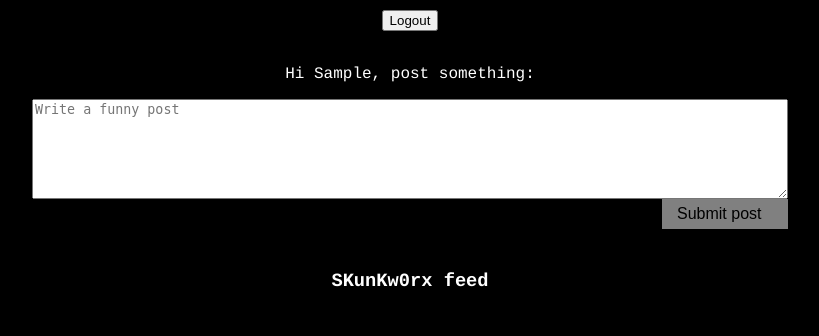
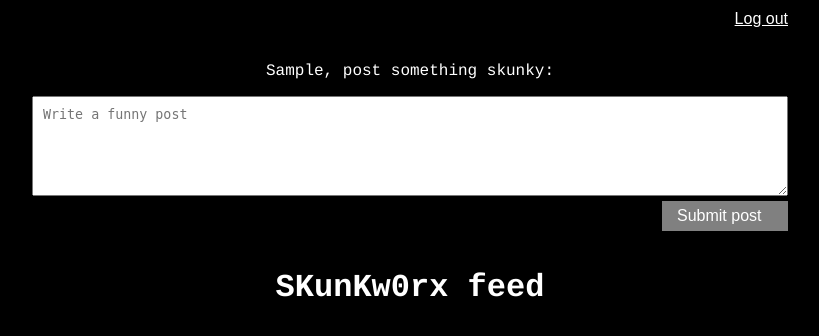
Before and after one commit to talisaar/skunkworx, a Django app: page /posts/ in a window 1280 px wide. Shown: the top 336 px of the page, without its empty margins (230-1049 px from the left). Run offline with Django 5.2, Linux system fonts and the light colour scheme; the visitor is signed in with stand-in values (Sample User, id 1); data that the repository does not hold is empty; some libraries are stand-ins or nearby versions.

Commit message:
more styling including post page

```diff
--- a/tali/assets/css/style.css
+++ b/tali/assets/css/style.css
@@ -113,25 +113,27 @@ input {
   appearance: none;
   -webkit-appearance: none !important;
   border: white;
+  font-size: 16px;
+  text-colo: black;
 }
 
-/* line 112, ../../scss/style.scss */
+/* line 114, ../../scss/style.scss */
 input::placeholder {
   color: #837b7b;
   font-size: 16px;
 }
 
-/* line 117, ../../scss/style.scss */
+/* line 119, ../../scss/style.scss */
 input[type="text"] {
-  color: #837b7b;
+  color: black;
 }
 
-/* line 121, ../../scss/style.scss */
+/* line 123, ../../scss/style.scss */
 input[type="password"] {
-  color: #837b7b;
+  color: black;
 }
 
-/* line 125, ../../scss/style.scss */
+/* line 127, ../../scss/style.scss */
 input[type="submit"] {
   appearance: none;
   -webkit-appearance: none !important;
@@ -140,8 +142,43 @@ input[type="submit"] {
   font-size: 16px;
 }
 
-/* line 134, ../../scss/style.scss */
+/* line 136, ../../scss/style.scss */
 .start_section {
   padding-top: 15px;
   padding-bottom: 15px;
 }
+
+/* line 141, ../../scss/style.scss */
+#logout_button {
+  background: none !important;
+  border: none;
+  padding: 0 !important;
+  /*optional*/
+  font-family: arial, sans-serif;
+  /*input has OS specific font-family*/
+  color: white;
+  font-size: 16px;
+  text-decoration: underline;
+  cursor: pointer;
+  float: right;
+  margin-right: 20%;
+}
+
+/* line 156, ../../scss/style.scss */
+textarea {
+  padding: 10px;
+}
+
+/* line 160, ../../scss/style.scss */
+#post_button {
+  margin-top: 5px;
+  color: white;
+  background-color: gray;
+}
+
+/* line 166, ../../scss/style.scss */
+ul {
+  width: 40%;
+  margin-left: auto;
+  margin-right: auto;
+}
--- a/tali/homepage/templates/homepage/check_email.html
+++ b/tali/homepage/templates/homepage/check_email.html
@@ -6,7 +6,7 @@
 
 </head>
 <body ng-controller="signUpCtrl">
-    <h2> Click the link in the email sent to: <h2>{{ email }}</h2>
-    <h2> Wrong email? <a href="/">Start over</a>. </h2>
+    <h2 class="start_section"> Click the link in the email sent to: <h2>{{ email }}</h2>
+    <h2 class="start_section"> Wrong email? <a href="/">Start over</a>. </h2>
 
 </body>
--- a/tali/homepage/templates/homepage/index.html
+++ b/tali/homepage/templates/homepage/index.html
@@ -22,6 +22,7 @@
 
 <body>
 
+    <div style="width: 100%; height: 30px;"><a style="float: right; margin-right: 10%;"href="{% url 'login' %}">Log in</a> </div>
     <img id="logo" src ="{% static 'img/pepe.jpg' %}" style="display: block; margin: auto; height: 100px; width: 100px;">
 
     <h1> Welcome to SKunKw0rx</h1>
@@ -45,7 +46,7 @@
         <a class="start_section" href="https://github.com/talisaar/skunkworx/" target=”_blank”>view on Github</a>
     </p>
     <h3 class="start_section"> Tech stack</h3>
-    <ul style="margin-left: 30%; margin-right: 30%;">
+    <ul>
     <li>Django on backend</li>
     <li>Angular JS on front &#40;+DRF&#41;</li>
     <li>Served from ec2 with Gunicorn & NGINX</li>
--- a/tali/homepage/templates/homepage/posts.html
+++ b/tali/homepage/templates/homepage/posts.html
@@ -11,12 +11,12 @@
 
 <form id = "logout_form" action="{% url 'logout' %}" method="post">
     {% csrf_token %}
-    <button id="logout_button" type="submit" ng-hide="is_authenticated == 'False'">Logout</button>
+    <button id="logout_button" type="submit" ng-hide="is_authenticated == 'False'">Log out</button>
     <br>
     <br>
 </form>
 
-<p ng-hide="is_authenticated == 'False'">Hi {{ user.first_name }}, post something:</p>
+<p ng-hide="is_authenticated == 'False'">{{ user.first_name }}, post something skunky:</p>
 
 <form id="post_form" method="POST">
     {% csrf_token %}
@@ -27,7 +27,7 @@
 
 <br>
 <br>
-<h3>SKunKw0rx feed</h3>
+<h1>SKunKw0rx feed</h1>
 <br>
 
 {% block posts_feed %}
--- a/tali/scss/style.scss
+++ b/tali/scss/style.scss
@@ -107,6 +107,8 @@ input {
   appearance: none; // Should take care of webkit styles getting in the way
   -webkit-appearance: none !important;
   border: white;
+  font-size: 16px;
+  text-colo: black;
 }
 
 input::placeholder {
@@ -115,11 +117,11 @@ input::placeholder {
 }
 
 input[type="text"] {
-  color: $input_placeholder;
+  color: black;
 
  }
 input[type="password"] {
-  color: $input_placeholder;
+  color: black;
 
  }
 input[type="submit"] {
@@ -135,3 +137,34 @@ input[type="submit"] {
   padding-top: 15px;
   padding-bottom: 15px;
  }
+
+ #logout_button {
+  background: none!important;
+  border: none;
+  padding: 0!important;
+  /*optional*/
+  font-family: arial, sans-serif;
+  /*input has OS specific font-family*/
+  color: white;
+  font-size: 16px;
+  text-decoration: underline;
+  cursor: pointer;
+  float: right;
+  margin-right: 20%;
+ }
+
+ textarea {
+  padding: 10px;
+ }
+
+ #post_button {
+  margin-top: 5px;
+  color: white;
+  background-color: gray;
+ }
+
+ ul {
+  width: 40%;
+  margin-left: auto;
+  margin-right: auto;
+ }
--- a/tali/templates/registration/login.html
+++ b/tali/templates/registration/login.html
@@ -37,7 +37,7 @@
       </tr>
       <tr>
         <td></td>
-        <td><input type="submit" id="login_button" value="login"></td>
+        <td><input type="submit" id="login_button" value="Log in"></td>
       </tr>
 
     </table>
```
